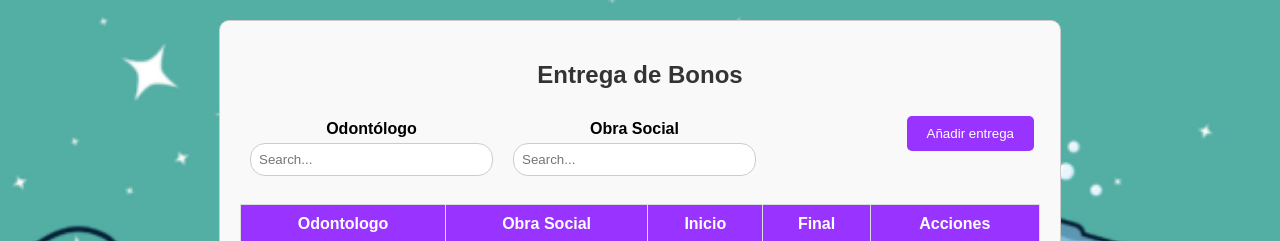
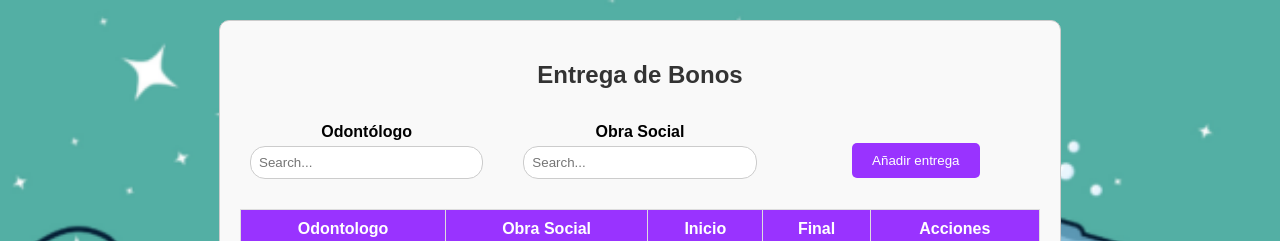
Before and after one commit to manuel-edlp/AgremiacionOdontologicaFront, a React (Create React App) app in the folder agremiacion-odontologica-front/: page /EntregaDeBonos in a window 1280 px wide. Shown: the top 241 px of the page. Built offline with nearby package versions, Linux system fonts and the light colour scheme; no server answers.

Commit message:
alineaciones

```diff
--- a/agremiacion-odontologica-front/src/AE.css
+++ b/agremiacion-odontologica-front/src/AE.css
@@ -201,9 +201,12 @@ color: #ffffff; /* Cambia el color del texto del enlace a negro */
 text-decoration: none; /* Elimina el subrayado del enlace */
 }
 
-#obrasocial, #añadirentrega {
+#obrasocial{
 display: inline-block;
 text-align: center;
+}
+#botoncito{
+  margin-top: 17.5%;
 }
 
 #alinear{
--- a/agremiacion-odontologica-front/src/Entrega.css
+++ b/agremiacion-odontologica-front/src/Entrega.css
@@ -7,7 +7,21 @@
     border-radius: 10px;
     background-color: #f9f9f9;
   }
-
+  #centrar {
+    display: flex;
+    justify-content: center;
+    align-items: center;
+    gap: 20px; /* Espacio entre los elementos */
+}
+#añadirentrega {
+  display: flex;
+  justify-content: center;
+  align-items: center;
+  flex: 1;
+}
+#centrar > div {
+    flex: 1; /* Para que los campos de búsqueda ocupen el mismo ancho */
+}
   /* Estilos para los títulos */
   #lista-titulo {
     color: #333;
@@ -108,14 +122,14 @@
     text-decoration: none; /* Elimina el subrayado del enlace */
   }
 
-  #odontologo, #obrasocial, #añadirentrega {
+  #odontologo, #obrasocial  {
     display: inline-block;
     text-align: center;
   }
 
   /* Media query para ajustar el ancho en pantallas más pequeñas */
   @media (min-width: 600px) {
-    #odontologo, #obrasocial, #añadirentrega {
+    #odontologo, #obrasocial{
       width: calc(33% - 1px); /* Calcula el ancho para que estén uno al lado del otro */
     }
   }
--- a/agremiacion-odontologica-front/src/pages/EntregaDeBonos.js
+++ b/agremiacion-odontologica-front/src/pages/EntregaDeBonos.js
@@ -51,7 +51,7 @@ const EntregaDeBonos = ({ apiData }) => {
     return (
         <div className="lista">
             <h2 id="lista-titulo">Entrega de Bonos</h2>
-            <div>
+            <div id="centrar">
 
                 <div id='odontologo'>
                 <h4>Odontólogo</h4>
@@ -74,7 +74,7 @@ const EntregaDeBonos = ({ apiData }) => {
                 </div>
 
                 <Link id='añadirentrega' to="/AñadirEntrega">
-                    <button>Añadir entrega</button>
+                    <button id="botoncito">Añadir entrega</button>
                 </Link>
             </div>
             <br></br>
```
